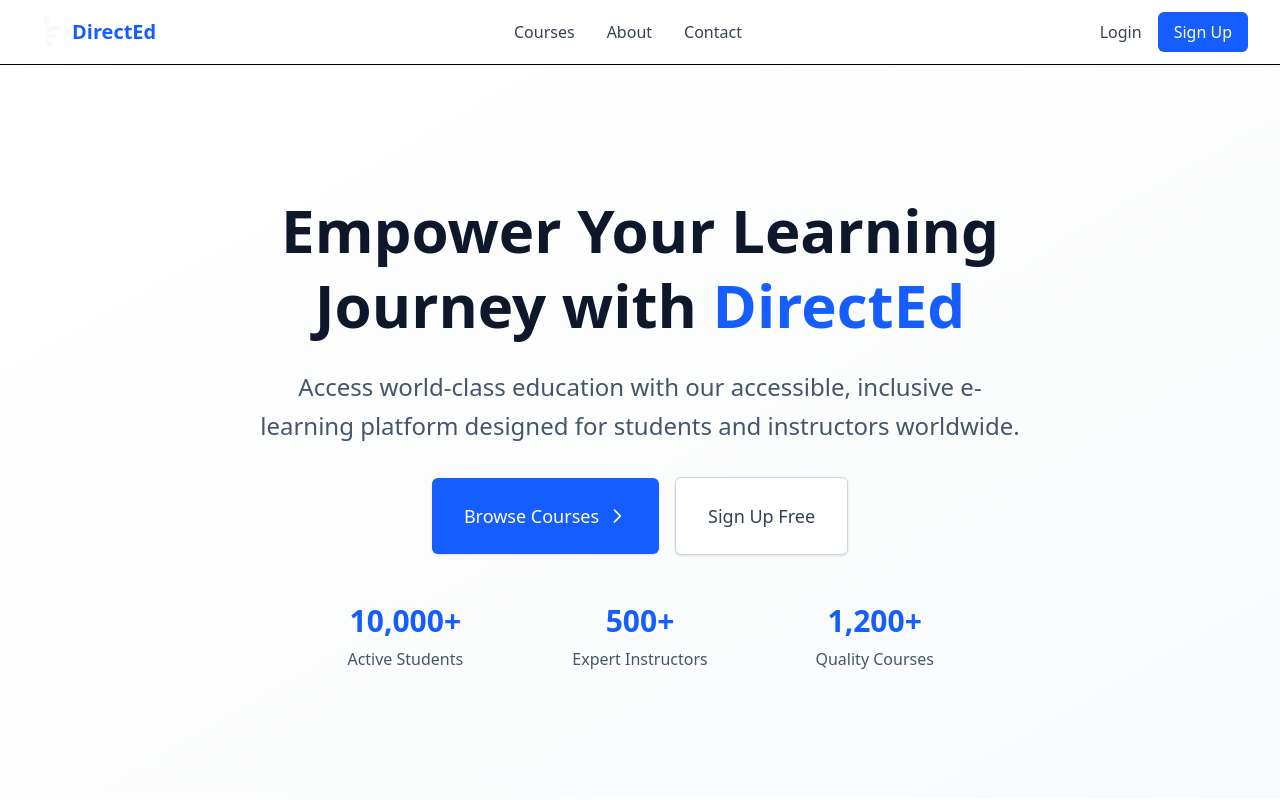
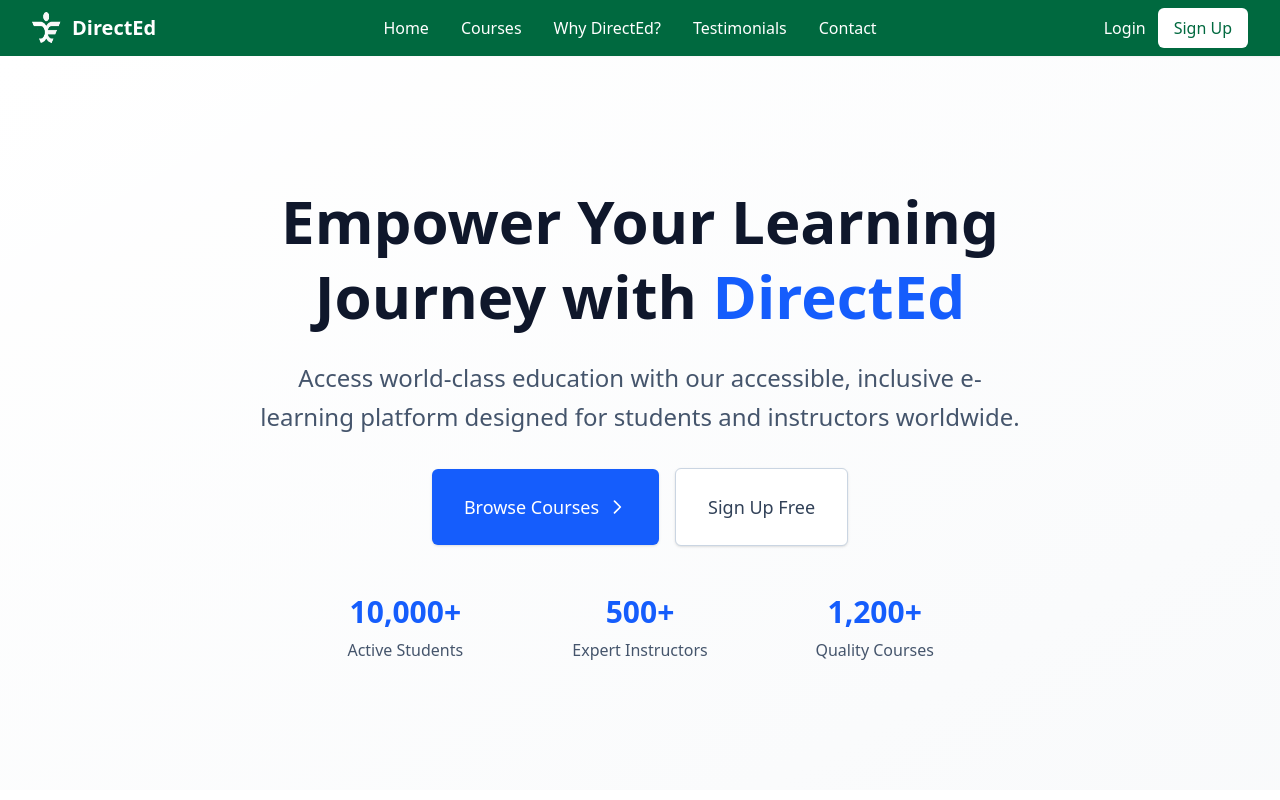
Before and after one commit to Boaz-marube/E-Learning-App, a React (Vite) app in the folder client/: page / in a window 1280 px wide. Shown: the top 800 px of the page. Built offline with nearby package versions, Linux system fonts and the light colour scheme.

Commit message:
adding the nav bar

```diff
--- a/client/package.json
+++ b/client/package.json
@@ -14,13 +14,14 @@
     "axios": "^1.11.0",
     "react": "^19.1.1",
     "react-dom": "^19.1.1",
-    "react-router-dom": "^7.8.1"
+    "react-router-dom": "^7.8.2"
   },
   "devDependencies": {
     "@eslint/js": "^9.33.0",
     "@tailwindcss/postcss": "^4.1.12",
     "@types/react": "^19.1.10",
     "@types/react-dom": "^19.1.7",
+    "@types/react-router-dom": "^5.3.3",
     "@vitejs/plugin-react": "^5.0.0",
     "autoprefixer": "^10.4.21",
     "eslint": "^9.33.0",
--- a/client/src/App.tsx
+++ b/client/src/App.tsx
@@ -1,4 +1,4 @@
-import React from 'react';
+
 import { BrowserRouter as Router, Routes, Route } from 'react-router-dom';
 import { AuthProvider } from './context/AuthContext';
 import Layout from './components/layout/Layout';
--- a/client/src/components/layout/Header.tsx
+++ /dev/null
@@ -1,69 +0,0 @@
-import React from 'react';
-import { Link, useNavigate } from 'react-router-dom';
-import { useAuth } from '../../context/AuthContext';
-
-const Header: React.FC = () => {
-  const { user, logout } = useAuth();
-  const navigate = useNavigate();
-
-  const handleLogout = () => {
-    logout();
-    navigate('/');
-  };
-
-  return (
-    <header className="bg-white shadow-sm border-b">
-      <div className="max-w-7xl mx-auto px-4 sm:px-6 lg:px-8">
-        <div className="flex justify-between items-center h-16">
-          <Link to="/" className="flex items-center space-x-2">
-            <img src="/DirectED.png" alt="DirectEd" className="h-8 w-8" />
-            <span className="text-xl font-bold text-blue-600">DirectEd</span>
-          </Link>
-
-          <nav className="hidden md:flex space-x-8">
-            <Link to="/courses" className="text-gray-700 hover:text-blue-600">Courses</Link>
-            <Link to="/about" className="text-gray-700 hover:text-blue-600">About</Link>
-            <Link to="/contact" className="text-gray-700 hover:text-blue-600">Contact</Link>
-          </nav>
-
-          <div className="flex items-center space-x-4">
-            {user ? (
-              <div className="flex items-center space-x-4">
-                <span className="text-gray-700">Welcome, {user.name}</span>
-                <Link
-                  to="/dashboard"
-                  className="bg-blue-600 text-white px-4 py-2 rounded-md hover:bg-blue-700"
-                >
-                  Dashboard
-                </Link>
-                <button
-                  onClick={handleLogout}
-                  className="text-gray-700 hover:text-red-600"
-                >
-                  Logout
-                </button>
-              </div>
-            ) : (
-              <div className="flex items-center space-x-4">
-                <Link
-                  to="/login"
-                  className="text-gray-700 hover:text-blue-600"
-                >
-                  Login
-                </Link>
-                <Link
-                  to="/signup"
-                  className="bg-blue-600 text-white px-4 py-2 rounded-md hover:bg-blue-700"
-                >
-                  Sign Up
-                </Link>
-              </div>
-            )}
-          </div>
-        </div>
-      </div>
-    </header>
-  );
-};
-
-export default Header;
--- a/client/src/components/layout/Layout.tsx
+++ b/client/src/components/layout/Layout.tsx
@@ -1,5 +1,5 @@
-import React, { ReactNode } from 'react';
-import Header from './Header';
+import React, { type ReactNode } from 'react';
+import Navbar from './navbar';
 
 interface LayoutProps {
   children: ReactNode;
@@ -8,7 +8,7 @@ interface LayoutProps {
 const Layout: React.FC<LayoutProps> = ({ children }) => {
   return (
     <div className="min-h-screen bg-gray-50">
-      <Header />
+      <Navbar />
       <main>{children}</main>
     </div>
   );
--- /dev/null
+++ b/client/src/components/layout/navbar.tsx
@@ -0,0 +1,79 @@
+"use client"
+
+import type React from "react"
+import { Link, useNavigate } from "react-router-dom"
+import { useAuth } from "../../context/AuthContext"
+
+const Navbar: React.FC = () => {
+  const { user, logout } = useAuth()
+  const navigate = useNavigate()
+
+  const handleLogout = () => {
+    logout()
+    navigate("/")
+  }
+
+  return (
+    <header className="shadow-sm" style={{ backgroundColor: "#00693F" }}>
+      <div className="max-w-7xl mx-auto px-4 sm:px-6 lg:px-8">
+        <div className="flex justify-between items-center h-14">
+          <Link to="/" className="flex items-center space-x-2">
+            <img src="/DirectED.png" alt="DirectEd" className="h-8 w-8" />
+            <span className="text-xl font-bold text-white">DirectEd</span>
+          </Link>
+
+          <nav className="hidden md:flex space-x-8">
+            <Link to="/" className="text-white hover:text-green-200 transition-colors">
+              Home
+            </Link>
+            <Link to="/courses" className="text-white hover:text-green-200 transition-colors">
+              Courses
+            </Link>
+            <Link to="/why-directed" className="text-white hover:text-green-200 transition-colors">
+              Why DirectEd?
+            </Link>
+            <Link to="/testimonials" className="text-white hover:text-green-200 transition-colors">
+              Testimonials
+            </Link>
+            <Link to="/contact" className="text-white hover:text-green-200 transition-colors">
+              Contact
+            </Link>
+          </nav>
+
+          <div className="flex items-center space-x-3">
+            {user ? (
+              <div className="flex items-center space-x-4">
+                <span className="text-white">Welcome, {user.name}</span>
+                <Link
+                  to="/dashboard"
+                  className="bg-white px-4 py-2 rounded-md hover:bg-green-50 transition-colors font-medium"
+                  style={{ color: "#00693F" }}
+                >
+                  Dashboard
+                </Link>
+                <button onClick={handleLogout} className="text-white hover:text-green-200 transition-colors">
+                  Logout
+                </button>
+              </div>
+            ) : (
+              <div className="flex items-center space-x-3">
+                <Link to="/login" className="text-white hover:text-green-200 transition-colors font-medium">
+                  Login
+                </Link>
+                <Link
+                  to="/signup"
+                  className="bg-white px-4 py-2 rounded-md hover:bg-green-50 transition-colors font-medium"
+                  style={{ color: "#00693F" }}
+                >
+                  Sign Up
+                </Link>
+              </div>
+            )}
+          </div>
+        </div>
+      </div>
+    </header>
+  )
+}
+
+export default Navbar;
--- a/client/src/utils/api.ts
+++ b/client/src/utils/api.ts
@@ -10,7 +10,7 @@ export const api = axios.create({
 });
 
 // Request interceptor to add auth token
-api.interceptors.request.use((config) => {
+api.interceptors.request.use((config: any) => {
   const token = localStorage.getItem('token');
   if (token) {
     config.headers.Authorization = `Bearer ${token}`;
@@ -20,8 +20,8 @@ api.interceptors.request.use((config) => {
 
 // Response interceptor for error handling
 api.interceptors.response.use(
-  (response) => response,
-  (error) => {
+  (response: any) => response,
+  (error: any) => {
     if (error.response?.status === 401) {
       localStorage.removeItem('token');
       localStorage.removeItem('user');
```
Also changed, not shown: 1 other file (tests, documents, lock files or other folders).
